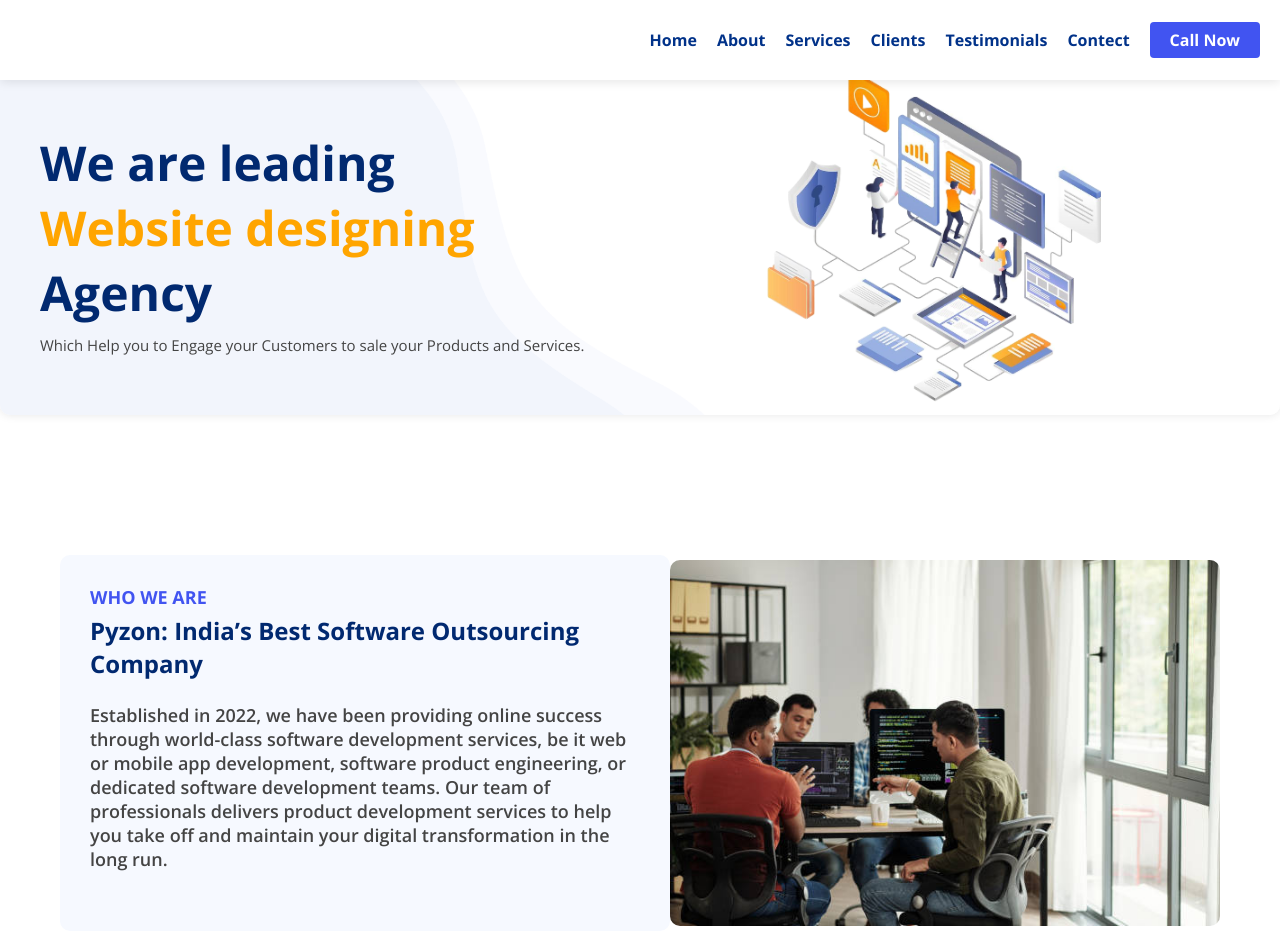
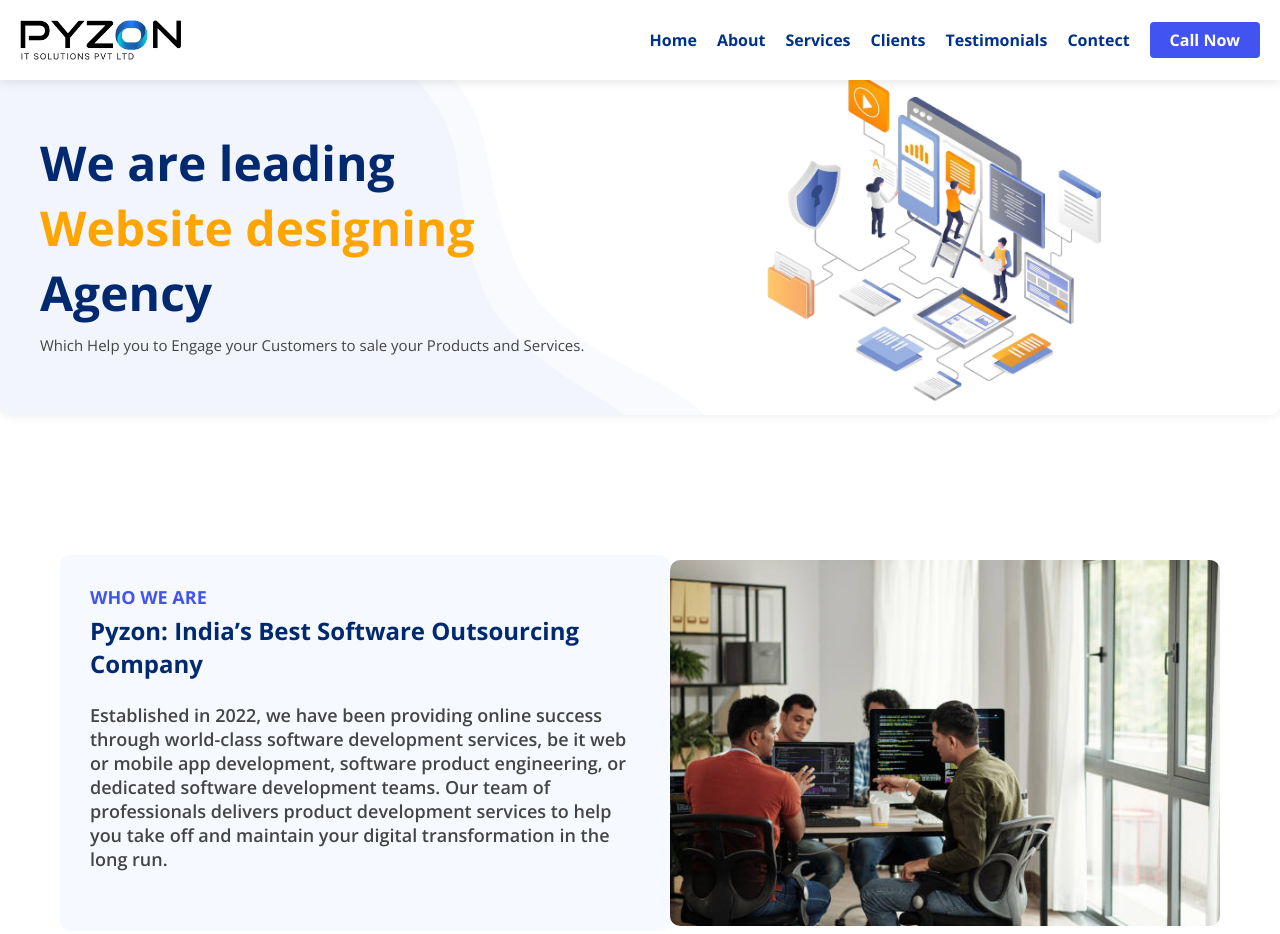
Before and after one commit to injmamul4/pyzon, a plain HTML site: page index.html in a window 1280 px wide. Shown: the top 934 px of the page. Drawn offline with nearby package versions, Linux system fonts and the light colour scheme; a script that the page names is missing; files whose address does not match are found by name.

Commit message:
Update index.html

```diff
--- a/index.html
+++ b/index.html
@@ -15,7 +15,7 @@
 
         <header class="header-1">
             <nav class="nav-1">
-                <img src="/Source/HTML/img/pyzon_logo.png" alt="">
+                <img src="img/pyzon_logo.png" alt="">
                 <ul class="ul-1">
                     <li><a href="#home">Home</a></li>
                     <li><a href="#about">About</a></li>
```
